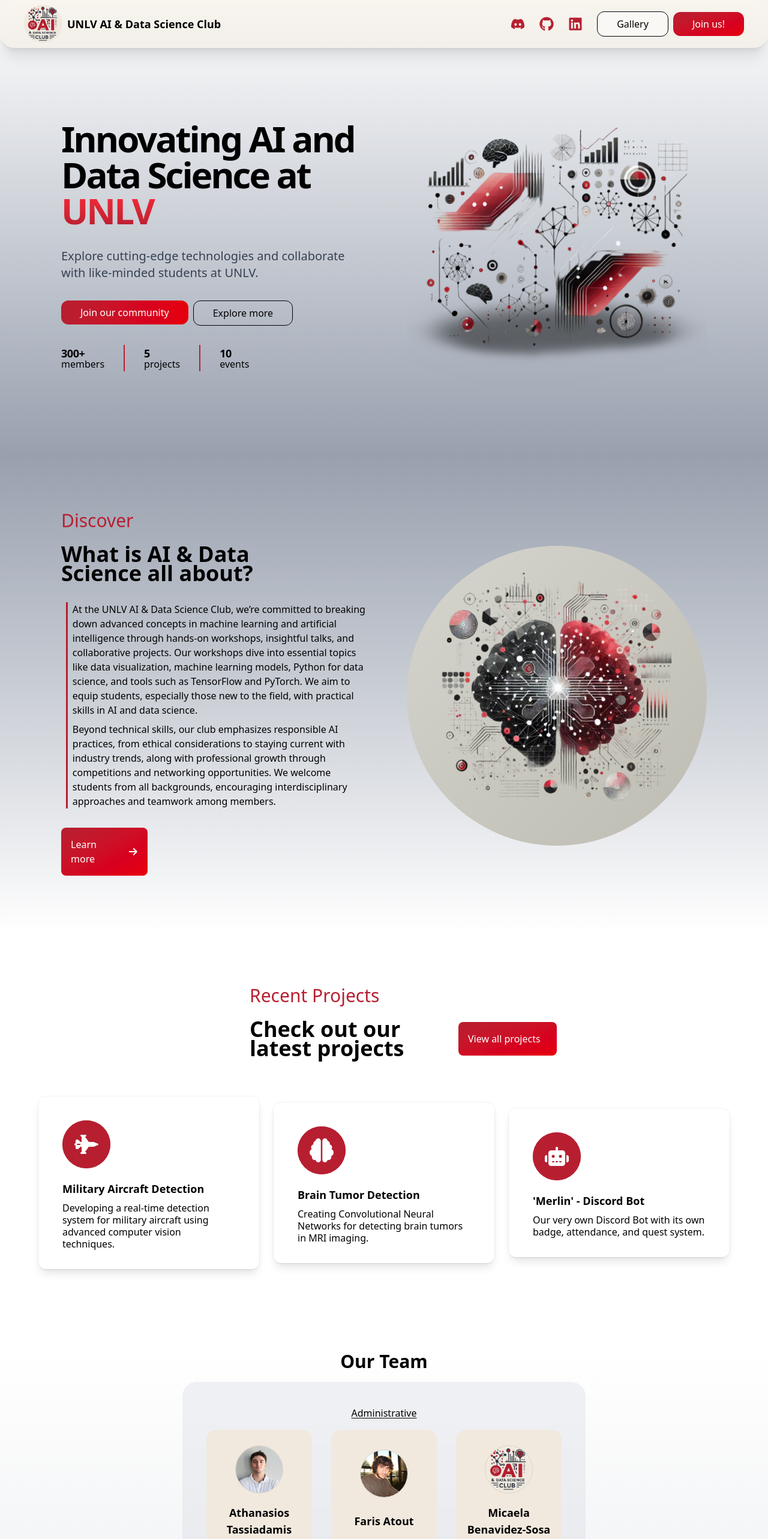
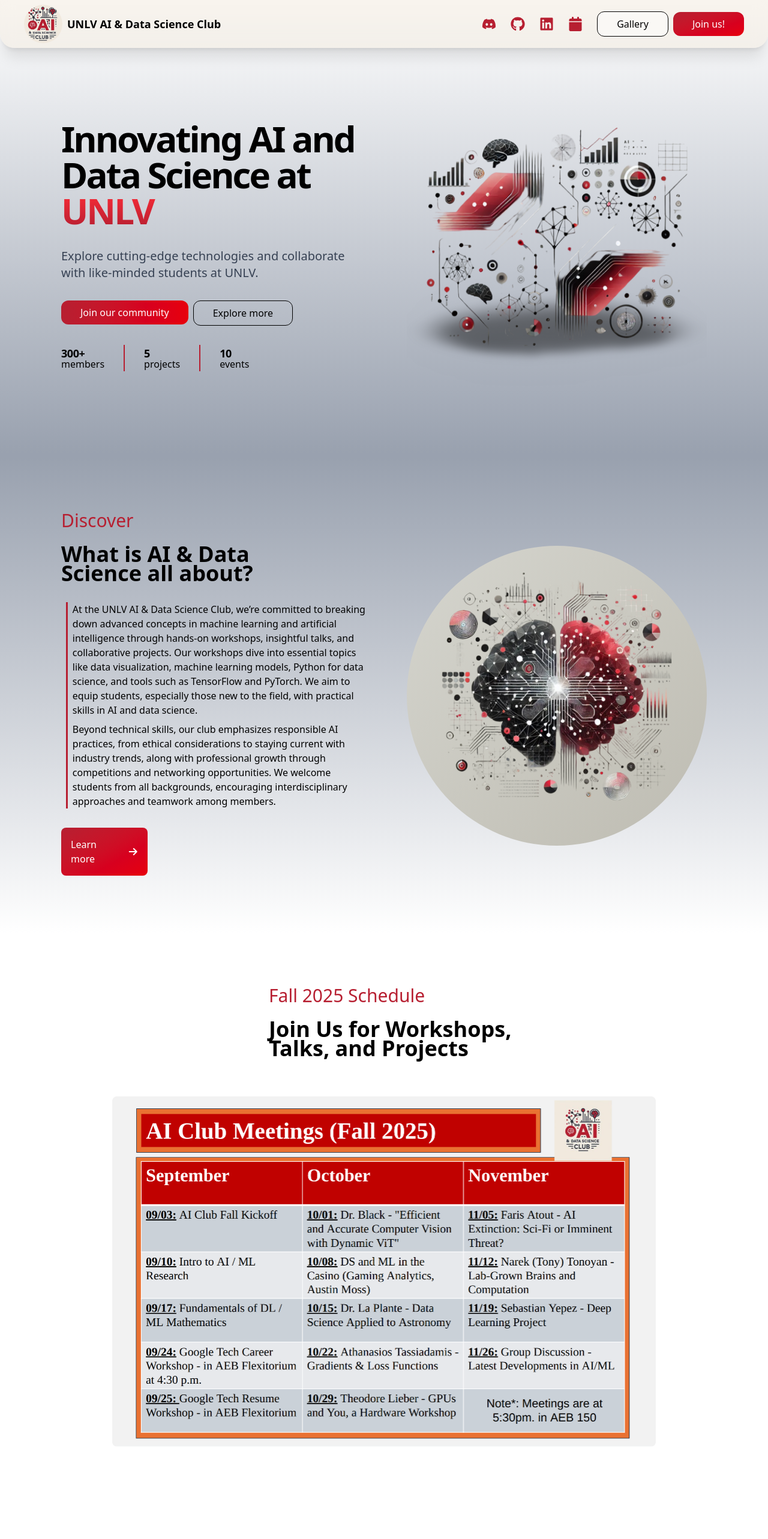
Before and after one commit to AIUNLV/website, a Next.js app: page / in a window 1280 px wide. Shown: the top 2566 px of the page at 60% size. Built offline with nearby package versions, Linux system fonts and the light colour scheme.

Commit message:
add schedule

```diff
--- a/src/app/(home)/page.tsx
+++ b/src/app/(home)/page.tsx
@@ -1,6 +1,7 @@
 import Team from "~/components/Team";
 import Hero from "~/components/Hero";
 import RecentProjects from "~/components/RecentProjects";
+import Schedule from "~/components/Schedule";
 import LearnMore from "~/components/LearnMore";
 
 export default function HomePage() {
@@ -8,6 +9,7 @@
     <>
       <Hero />
       <LearnMore />
+      <Schedule />
       <RecentProjects />
       <Team />
     </>
--- /dev/null
+++ b/src/components/ImageViewer.tsx
@@ -0,0 +1,64 @@
+"use client";
+
+import { FC, ReactNode } from "react";
+import Image from "next/image";
+import {
+  Dialog,
+  DialogTrigger,
+  DialogContent,
+  DialogTitle,
+} from "~/components/ui/Dialog";
+
+interface ImageViewerProps {
+  src: string;
+  alt: string;
+  title?: string;
+  width?: number;
+  height?: number;
+  className?: string;
+  children?: ReactNode;
+}
+
+const ImageViewer: FC<ImageViewerProps> = ({
+  src,
+  alt,
+  title,
+  width,
+  height,
+  className,
+  children,
+}) => {
+  console.log(children);
+  return (
+    <Dialog>
+      <DialogTrigger asChild>
+        <div className={`cursor-pointer ${className || ""}`}>
+          {children ? (
+            <>{children}</>
+          ) : (
+            <Image
+              src={src}
+              alt={alt}
+              width={width}
+              height={height}
+              className="rounded-lg hover:scale-105 transition-transform duration-200"
+            />
+          )}
+        </div>
+      </DialogTrigger>
+
+      <DialogContent className="max-w-7xl p-4 bg-gray-200/50 backdrop-blur-xl z-100">
+        {title && <DialogTitle>{title}</DialogTitle>}
+        <Image
+          src={src}
+          alt={alt}
+          width={width ? width * 2.5 : undefined}
+          height={height ? height * 2.5 : undefined}
+          className="rounded-lg w-full h-auto"
+        />
+      </DialogContent>
+    </Dialog>
+  );
+};
+
+export default ImageViewer;
--- a/src/components/Navbar.tsx
+++ b/src/components/Navbar.tsx
@@ -7,6 +7,7 @@
   DropdownMenuItem,
   DropdownMenuTrigger,
 } from "~/components/ui/DropdownMenu";
+import { ScheduleLink } from "./Schedule";
 
 const Navbar = () => {
   return (
@@ -43,6 +44,9 @@
               </a>
             </li>
           ))}
+          <li>
+            <ScheduleLink />
+          </li>
         </ul>
         <GalleryDropdown />
         <a
--- /dev/null
+++ b/src/components/Schedule.tsx
@@ -0,0 +1,64 @@
+import { texts } from "~/data/texts";
+import ImageViewer from "./ImageViewer";
+import { FaCalendar } from "react-icons/fa6";
+
+const Schedule = () => {
+  return (
+    <div className="bg-background md:px-0 px-10">
+      <div
+        className="flex flex-col items-center justify-center
+        gap-16 md:py-24 py-10 px-auto mx-auto max-w-screen-xl"
+      >
+        <div className="md:max-w-lg max-w-sm space-y-8 items-start md:ml-16">
+          <h1
+            className="leading-4 font-extralight text-3xl text-primary"
+            data-aos="fade-up"
+          >
+            {texts.schedule.title}
+          </h1>
+          <div className="flex items-center gap-4 md:flex-row flex-col">
+            <h2
+              className="leading-8 font-bold text-4xl max-w-md"
+              data-aos="fade-up"
+              data-aos-duration="450"
+              data-aos-delay="50"
+            >
+              {texts.schedule.subtitle}
+            </h2>
+          </div>
+        </div>
+
+        <div
+          className="flex gap-6 max-w-6xl mx-4 justify-center items-center"
+          data-aos="fade"
+          data-aos-delay="150"
+          data-aos-duration="800"
+        >
+          <ImageViewer
+            src={texts.schedule.img.src}
+            alt={texts.schedule.img.alt}
+            width={texts.schedule.img.width / 2}
+            height={texts.schedule.img.height / 2}
+            title={texts.schedule.title}
+          />
+        </div>
+      </div>
+    </div>
+  );
+};
+
+export const ScheduleLink = () => (
+  <ImageViewer
+    src={texts.schedule.img.src}
+    alt={texts.schedule.img.alt}
+    width={texts.schedule.img.width / 2}
+    height={texts.schedule.img.height / 2}
+    title={texts.schedule.title}
+  >
+    <span className="text-2xl flex items-center justify-center rounded-full text-primary hover:text-primary/60 transition-all duration-300 hover:scale-110">
+      <FaCalendar />
+    </span>
+  </ImageViewer>
+);
+
+export default Schedule;
--- a/src/data/texts.ts
+++ b/src/data/texts.ts
@@ -32,6 +32,17 @@
     btn: "Learn more",
   },
 
+  schedule: {
+    title: "Fall 2025 Schedule",
+    subtitle: "Join Us for Workshops, Talks, and Projects",
+    img: {
+      src: "/schedule.png",
+      alt: "Fall 2025 Schedule",
+      width: 1813,
+      height: 1167,
+    },
+  },
+
   recentProjects: {
     title: "Recent Projects",
     subtitle: "Check out our latest projects",
```
Also changed, not shown: public/schedule.png (added).
